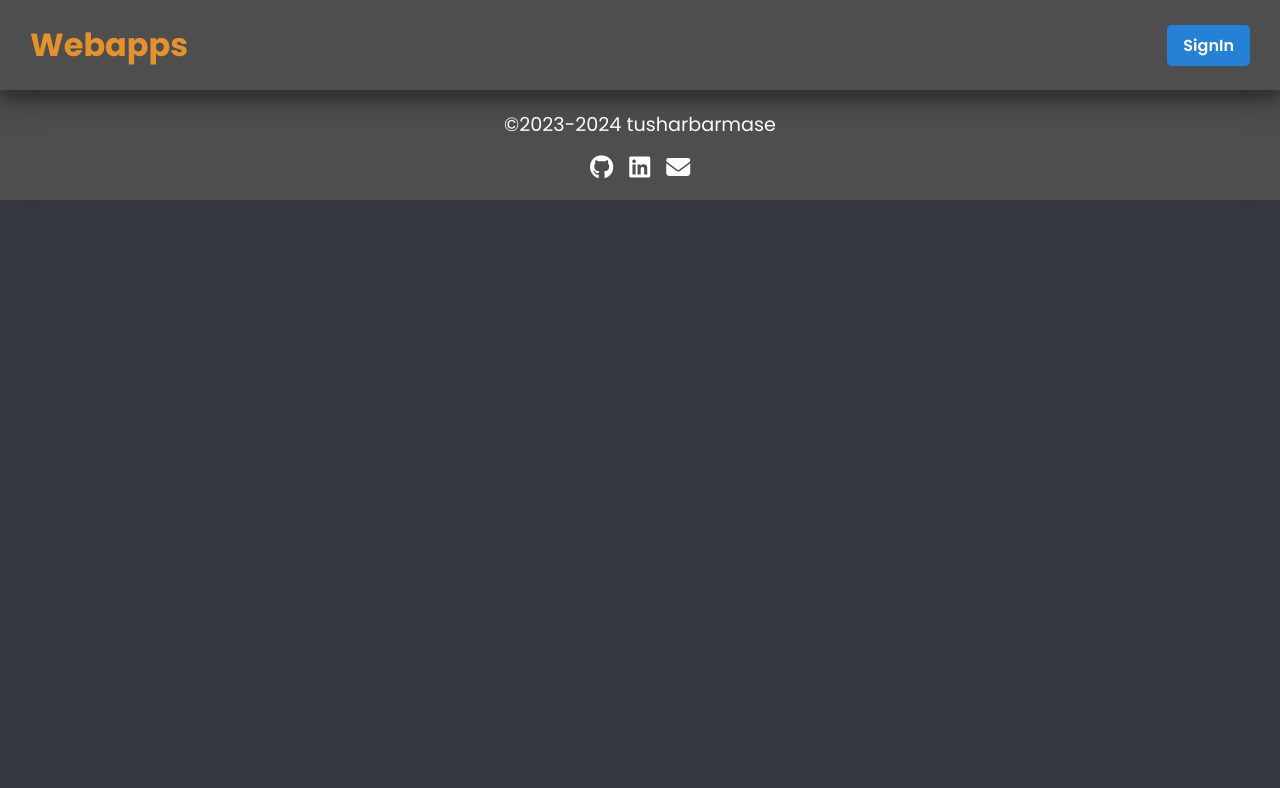
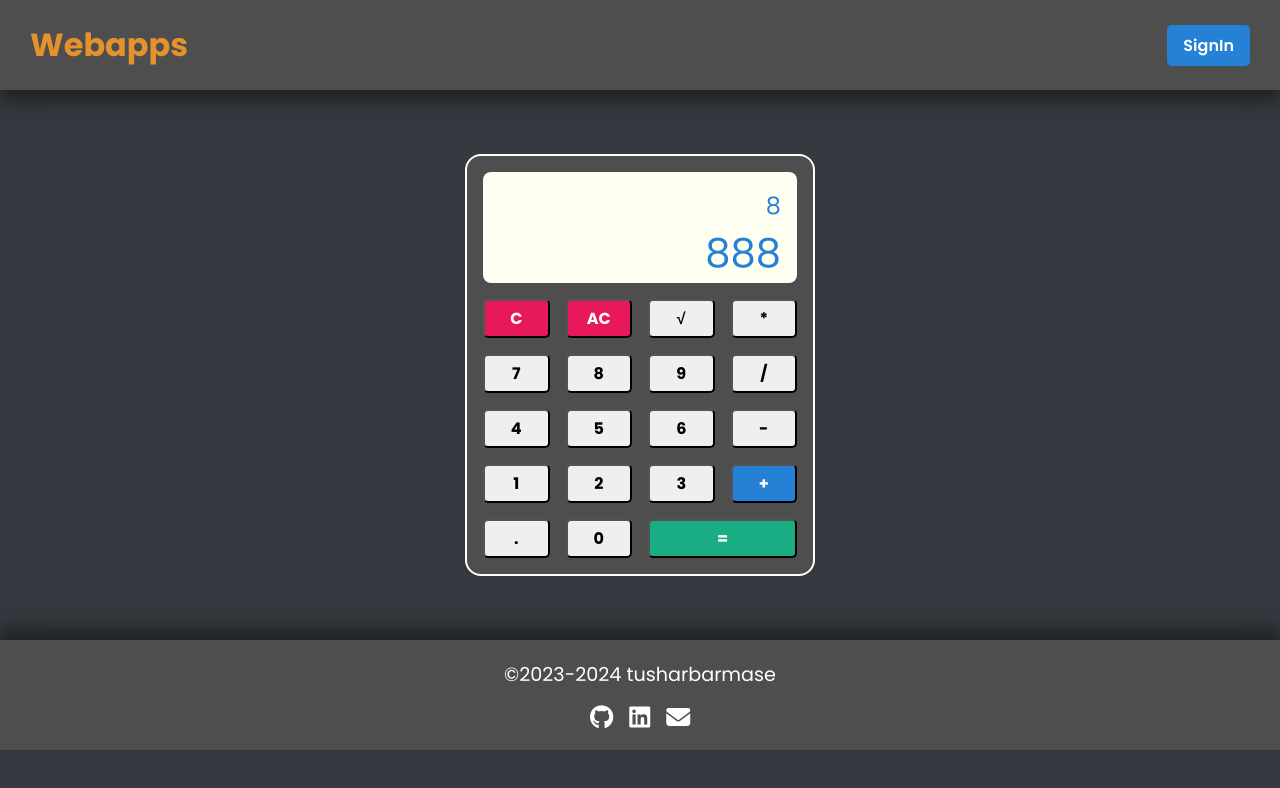
Before and after one commit to tusharbarmase/web-apps, a React (Create React App) app in the folder frontend/: page /calculator in a window 1280 px wide. Shown: the top 788 px of the page. Built offline with nearby package versions, Linux system fonts and the light colour scheme.

Commit message:
added some new apps

```diff
--- a/frontend/src/App.js
+++ b/frontend/src/App.js
@@ -7,6 +7,8 @@ import About from "./pages/About";
 import Home from "./pages/Home";
 import Login from "./pages/Login";
 import Signup from "./pages/Signup";
+import Calculator from "./pages/Calculator";
+import Chatroom from "./pages/Chatroom";
 
 function App() {
   const { pathname } = useLocation();
@@ -16,6 +18,8 @@ function App() {
       <Routes>
         <Route path="/" element={<Home />} />
         <Route path="/notes" element={<Notes />} />
+        <Route path="/calculator" element={<Calculator />} />
+        <Route path="/chatroom" element={<Chatroom />} />
         <Route path="/about" element={<About />} />
         <Route path="/login" element={<Login />} />
         <Route path="/signup" element={<Signup />} />
--- a/frontend/src/components/AppData.js
+++ b/frontend/src/components/AppData.js
@@ -5,6 +5,16 @@ export const AppData = [
         url: "/notes",
     },
     {
+        icon: "fa-solid fa-calculator",
+        title: "calculator",
+        url: "/calculator",
+    },
+    {
+        icon: "fa-solid fa-comments",
+        title: "chatroom",
+        url: "/chatroom",
+    },
+    {
         icon: "fa-solid fa-circle-info",
         title: "About",
         url: "/about",
--- a/frontend/src/components/NoteDetails.js
+++ b/frontend/src/components/NoteDetails.js
@@ -43,8 +43,8 @@ const NoteDetails = ({ SetButton, SetSingleNote, setHeading, note }) => {
           {formatDistanceToNow(new Date(note.createdAt), { addSuffix: true })}
         </span>
         <div className="icons">
-          <i class="fa fa-pen" onClick={handleEdit}></i>
-          <i class="fa fa-trash" onClick={handleDelete}></i>
+          <i className="fa fa-pen" onClick={handleEdit}></i>
+          <i className="fa fa-trash" onClick={handleDelete}></i>
         </div>
       </div>
     </li>
--- a/frontend/src/components/NoteForm.js
+++ b/frontend/src/components/NoteForm.js
@@ -71,7 +71,7 @@ const NoteForm = ({ single_note, SetSingleNote, heading, button_text }) => {
       <div className="popup-form">
         <div className="form-header">
           <p>{heading}</p>
-          <i class="fa-solid fa-xmark" onClick={handleClose}></i>
+          <i className="fa-solid fa-xmark" onClick={handleClose}></i>
         </div>
         <form
           onSubmit={button_text === "Add Note" ? handlePost : handlePatch}
--- a/frontend/src/index.css
+++ b/frontend/src/index.css
@@ -10,7 +10,7 @@
 :root {
   --orange: #e4922d;
   --green: #1aac83;
-  --error: #e7195a;
+  --red: #e7195a;
   --notes: #fffff2;
   --white: #ffffff;
   --dark: #36393f;
--- /dev/null
+++ b/frontend/src/pages/Calculator.js
@@ -0,0 +1,42 @@
+import React from "react";
+import "../styles/Calculator.css";
+
+const Calculator = () => {
+  return (
+    <div className="calculator-container">
+      <div className="calculator">
+        <div className="display">
+          <div className="stored-value">8</div>
+          <div className="input-value">888</div>
+        </div>
+        <div className="calculator-buttons">
+          <input type="button" value="C" className="input-btn C" />
+          <input type="button" value="AC" className="input-btn AC" />
+          <input type="button" value="&radic;" className="input-btn" />
+          <input type="button" value="*" className="input-btn" />
+
+          <input type="button" value="7" className="input-btn" />
+          <input type="button" value="8" className="input-btn" />
+          <input type="button" value="9" className="input-btn" />
+          <input type="button" value="/" className="input-btn" />
+
+          <input type="button" value="4" className="input-btn" />
+          <input type="button" value="5" className="input-btn" />
+          <input type="button" value="6" className="input-btn" />
+          <input type="button" value="-" className="input-btn" />
+
+          <input type="button" value="1" className="input-btn" />
+          <input type="button" value="2" className="input-btn" />
+          <input type="button" value="3" className="input-btn" />
+          <input type="button" value="+" className="input-btn plus" />
+
+          <input type="button" value="." className="input-btn" />
+          <input type="button" value="0" className="input-btn" />
+          <input type="button" value="=" className="input-btn equal" />
+        </div>
+      </div>
+    </div>
+  );
+};
+
+export default Calculator;
--- /dev/null
+++ b/frontend/src/pages/Chatroom.js
@@ -0,0 +1,9 @@
+import React from 'react'
+
+const Chatroom = () => {
+  return (
+    <div>Chatroom</div>
+  )
+}
+
+export default Chatroom
--- a/frontend/src/pages/Notes.js
+++ b/frontend/src/pages/Notes.js
@@ -40,7 +40,7 @@ const Notes = () => {
       />
       <div className="notes">
         <li className="add-box" onClick={handleAdd}>
-          <i class="fa-solid fa-plus"></i>
+          <i className="fa-solid fa-plus"></i>
           <p>Add a new Note</p>
         </li>
         {notes &&
--- /dev/null
+++ b/frontend/src/styles/Calculator.css
@@ -0,0 +1,71 @@
+.calculator-container {
+  display: flex;
+  justify-content: center;
+  padding: 4rem 0;
+}
+
+.calculator {
+  width: 350px;
+  background-color: var(--dark-black);
+  padding: 1rem;
+  border: 2px solid var(--white);
+  border-radius: 1rem;
+}
+
+.calculator .display {
+  background-color: var(--notes);
+  color: var(--blue);
+  padding: 1rem 1rem 0 1rem;
+  border-radius: 0.5rem;
+  margin-bottom: 1rem;
+}
+
+.display .stored-value {
+  font-size: 1.5rem;
+  text-align: end;
+  overflow-x: auto;
+}
+
+.display .input-value {
+  font-size: 2.5rem;
+  text-align: end;
+  overflow-x: auto;
+}
+
+.calculator-buttons {
+  display: grid;
+  grid-template-columns: repeat(4, 1fr);
+  gap: 1rem;
+}
+
+.input-btn {
+  border-radius: 5px;
+  padding: 5px;
+  font-size: 1rem;
+  font-weight: bold;
+  cursor: pointer;
+}
+
+.input-btn.AC,
+.input-btn.C {
+  background-color: var(--red);
+  color: var(--white);
+}
+
+.input-btn.plus {
+  background-color: var(--blue);
+  color: var(--white);
+}
+
+.input-btn.equal {
+  grid-row: 5 / 6;
+  grid-column: 3 / 5;
+  background-color: var(--green);
+  color: var(--white);
+}
+
+@media screen and (max-width: 350px) {
+  .calculator {
+    width: 100vw;
+  }
+}
--- a/frontend/src/styles/Forms.css
+++ b/frontend/src/styles/Forms.css
@@ -45,12 +45,12 @@ form button {
 }
 
 .inputs.error {
-  border: 1px solid var(--error);
+  border: 1px solid var(--red);
 }
 
 div.error {
   padding: 10px;
-  background-color: var(--error);
+  background-color: var(--red);
   border-radius: 4px;
   margin-top: 20px;
 }
--- a/frontend/src/styles/Notes.css
+++ b/frontend/src/styles/Notes.css
@@ -88,7 +88,7 @@
 }
 
 .icons i {
-  color: var(--error);
+  color: var(--red);
   font-size: 20px;
   cursor: pointer;
 }
```
